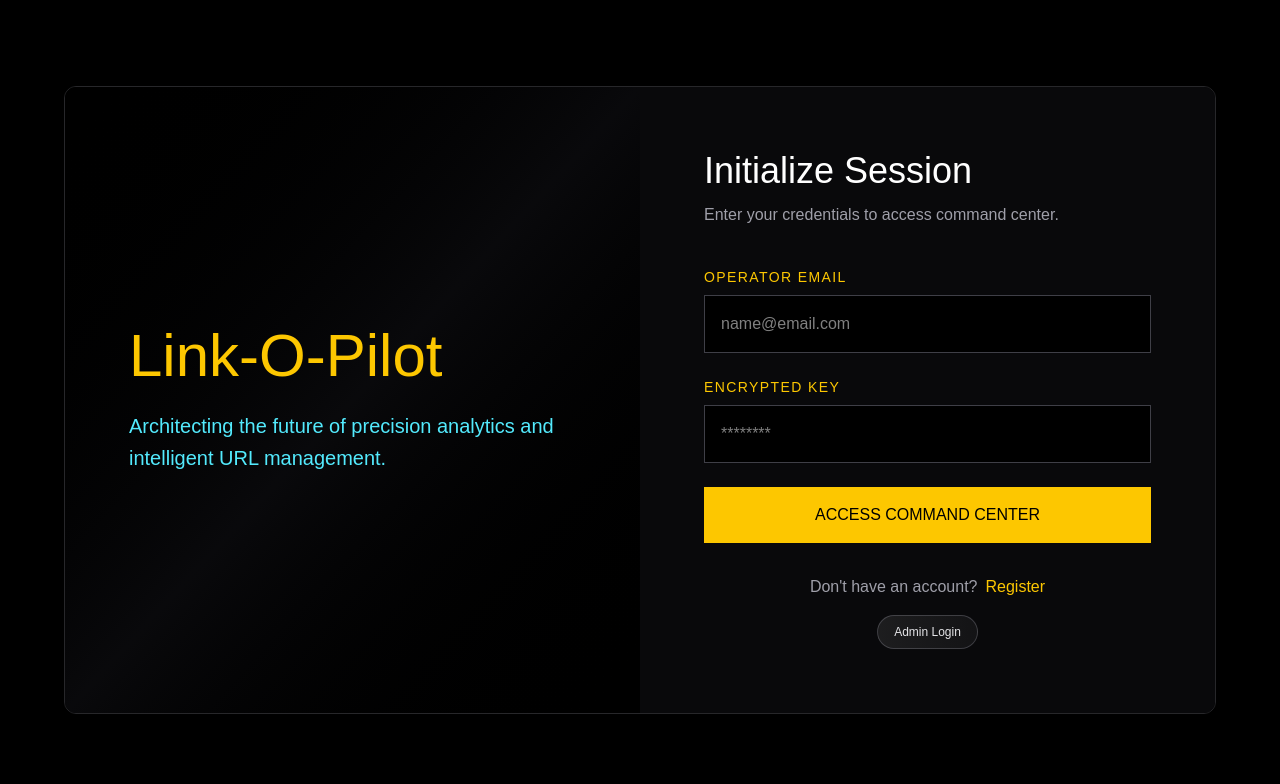
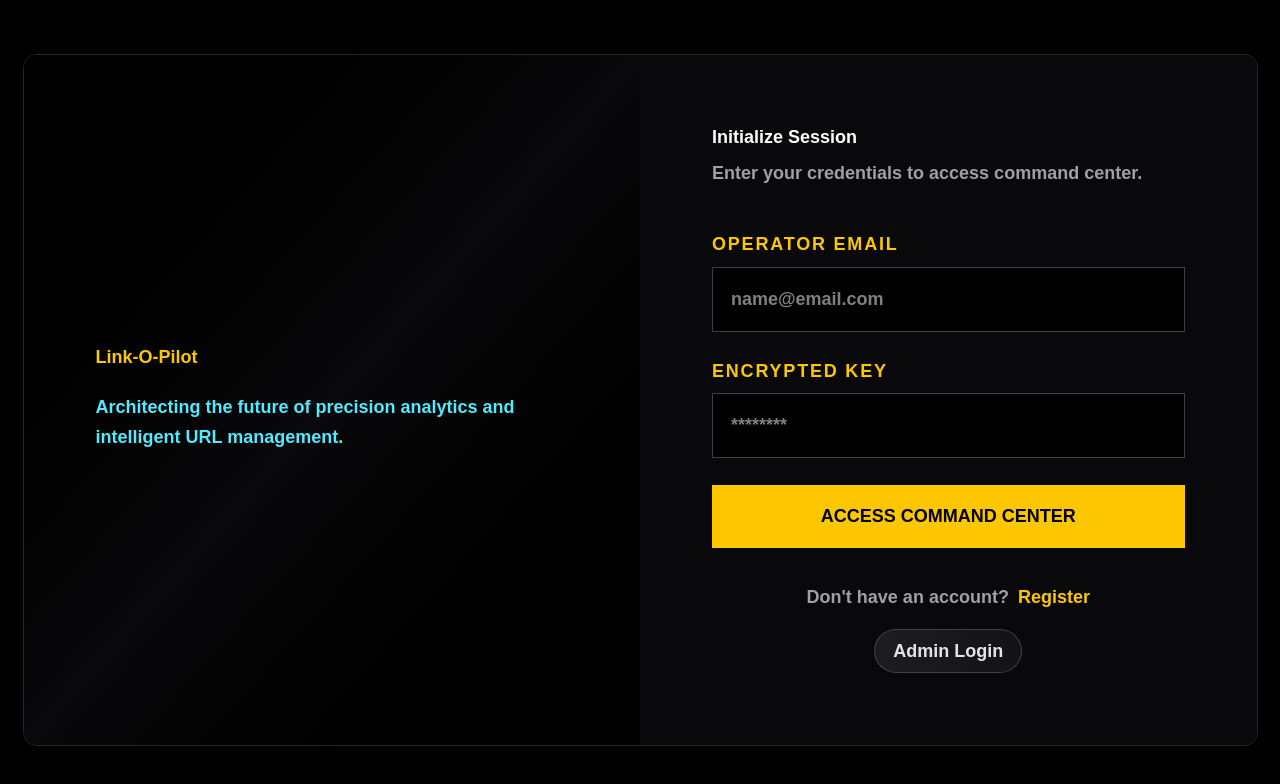
Before and after one commit to sudharshansudhir/linkopilot, a React (Vite) app in the folder frontend/: page /login in a window 1280 px wide. Shown: the top 784 px of the page. Built offline with nearby package versions, Linux system fonts and the light colour scheme; no server answers; a web font is replaced by a local one.

Commit message:
commit-3.1-font-update

```diff
--- a/frontend/src/index.css
+++ b/frontend/src/index.css
@@ -2,6 +2,7 @@
 
 *{
   font-family: "Iceland", sans-serif;
-  font-weight: 400;
+  font-weight: 600;
+  font-size: large;
   font-style: normal;
 }
```
